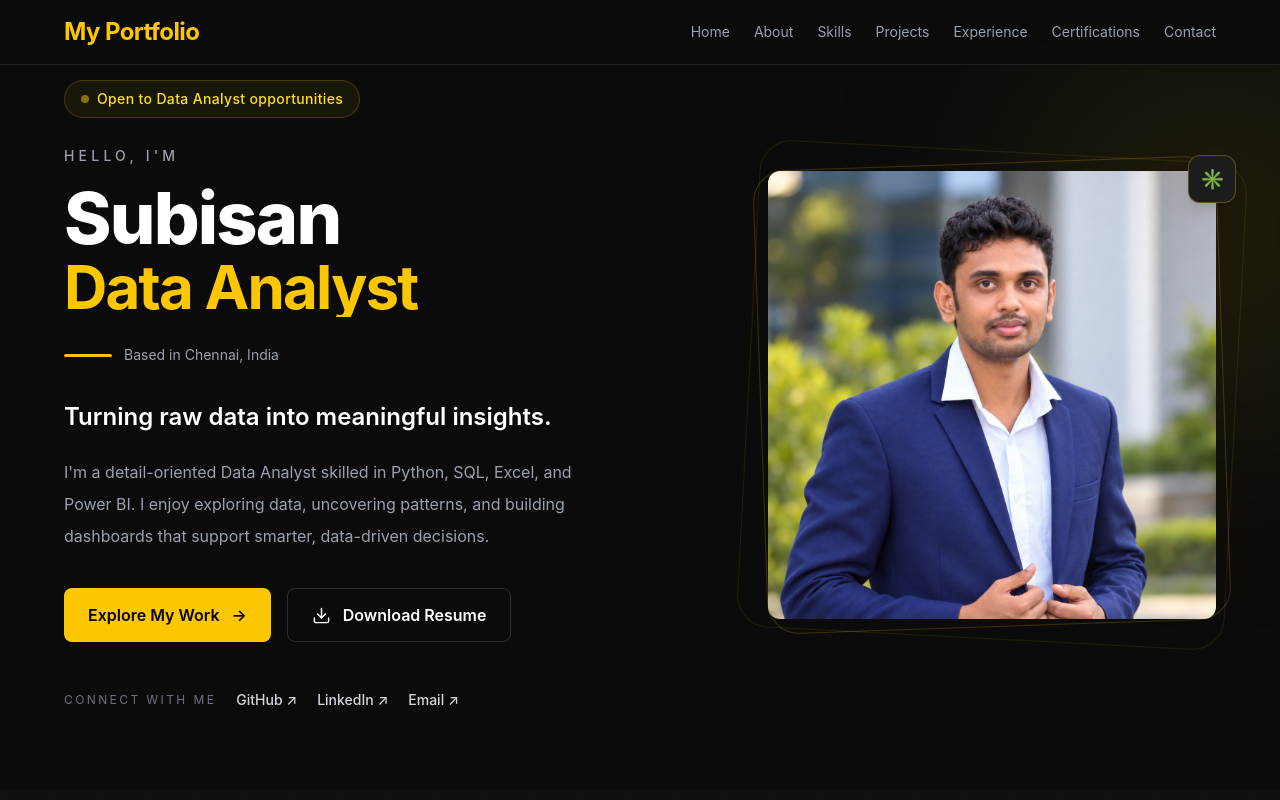
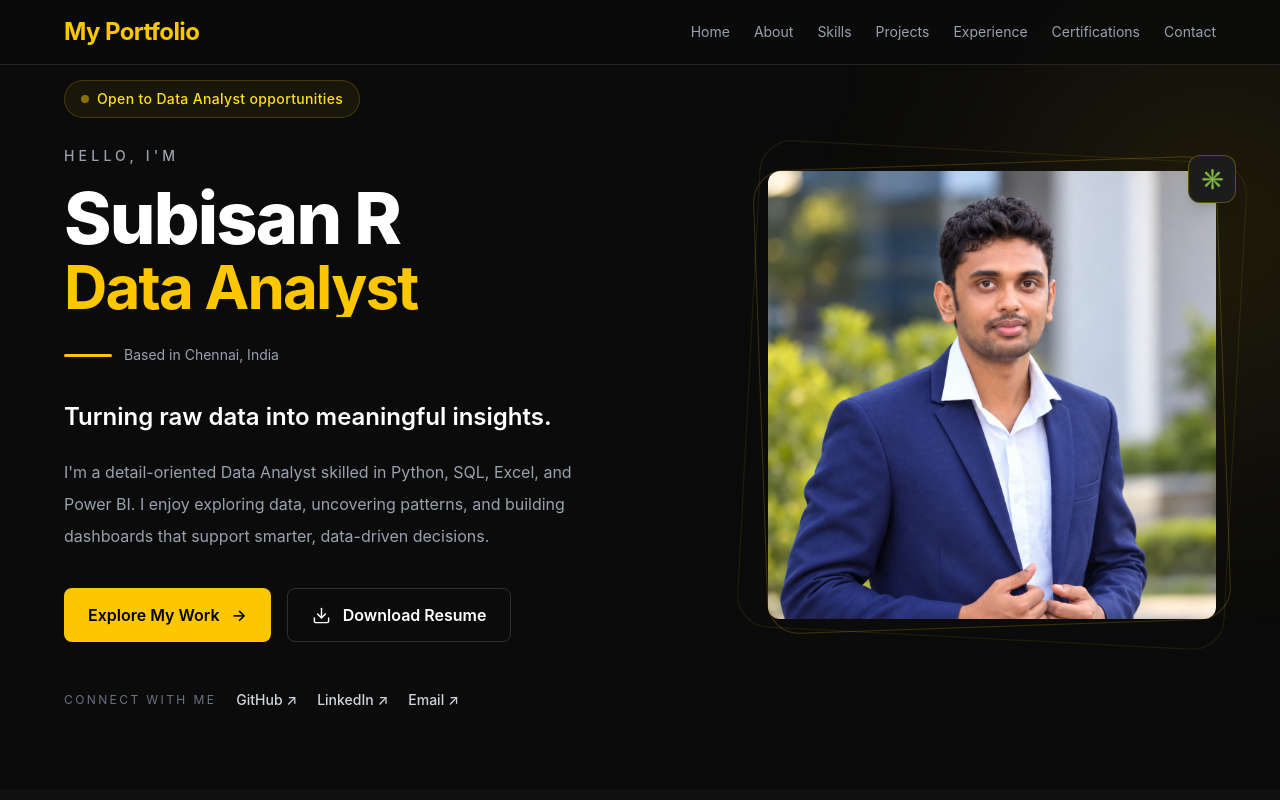
Before and after one commit to Steffenkishore/subisan_portfolio, a React (Vite) app: page / in a window 1280 px wide. Shown: the top 800 px of the page. Built offline with nearby package versions, Linux system fonts and the light colour scheme.

Commit message:
added initial

```diff
--- a/src/components/Hero.jsx
+++ b/src/components/Hero.jsx
@@ -35,7 +35,7 @@ export default function Hero() {
           </p>
 
           <h1 className="text-5xl font-extrabold leading-[1.1] tracking-tight sm:text-6xl lg:text-7xl">
-            {profile.firstName}
+            {profile.firstName} R
             {/* <span className="mt-2 block text-yellow-400">{profile.role}.</span> */}
 
             <h1 className="text-4xl font-bold  text-yellow-400 sm:text-5xl lg:text-6xl">
```
